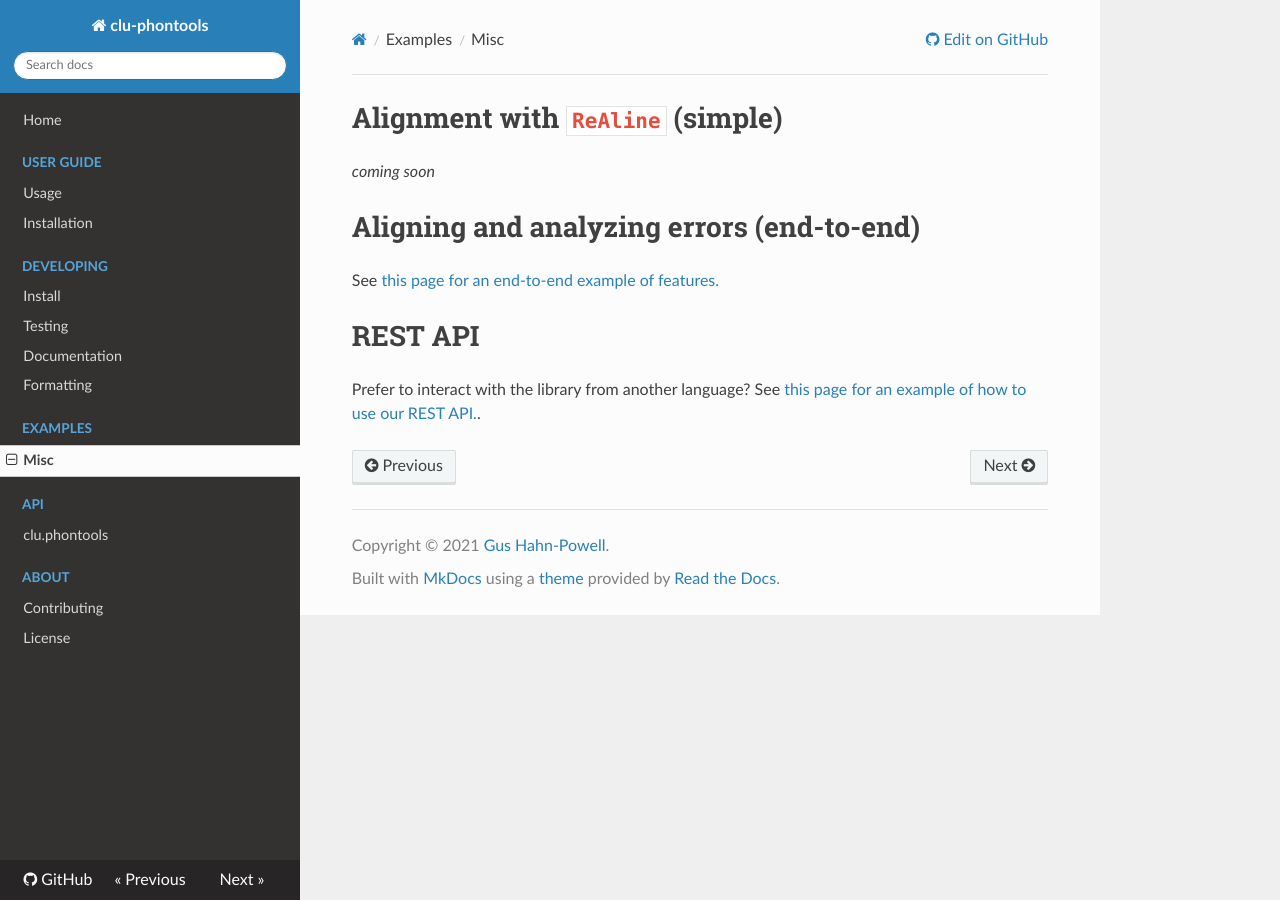
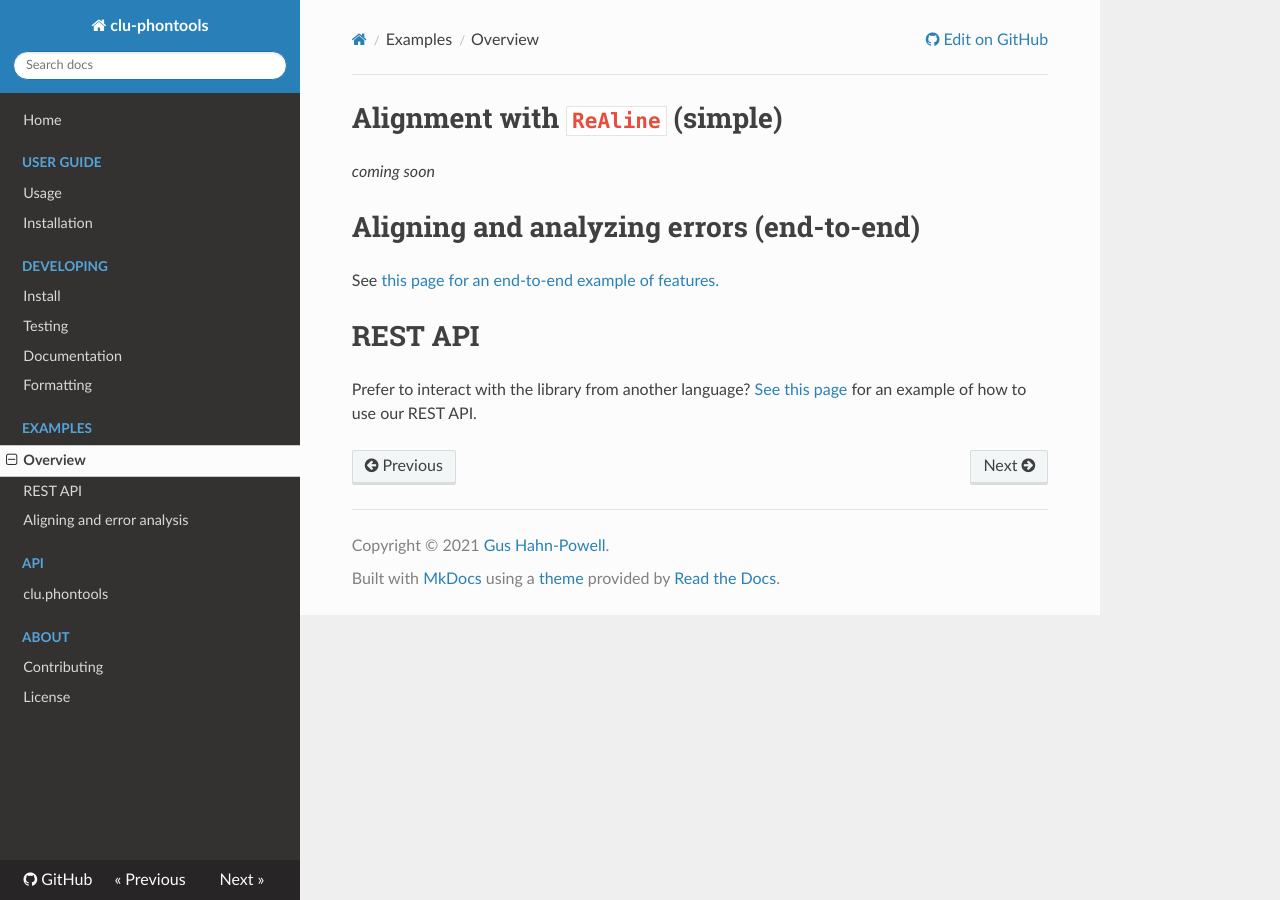
Before and after one commit to clu-ling/clu-phontools, an MkDocs documentation site: the page built from docs/examples/misc.md, in a window 1280 px wide. Built offline with MkDocs 1.6.1, drawn with Linux system fonts in a browser that asks for light colours; nearby versions of some CDN libraries.

Commit message:
No GH snippet

````diff
--- a/docs/examples/misc.md
+++ b/docs/examples/misc.md
@@ -1,8 +1,3 @@
-
-<!-- ```python
-{{ gitsnippet('clu-ling/clu-phontools', 'examples/asu-example.py', 'release') }}
-``` -->
-
 # Alignment with `ReAline` (simple)
 
 _coming soon_
@@ -15,4 +10,4 @@
 
 # REST API
 
-Prefer to interact with the library from another language? See [this page for an example of how to use our REST API.](rest-api.md).
+Prefer to interact with the library from another language? [See this page](rest-api.md) for an example of how to use our REST API.
--- a/mkdocs.yml
+++ b/mkdocs.yml
@@ -36,7 +36,9 @@
         - Documentation: dev/documentation.md
         - Formatting: dev/formatting.md
     - Examples:
-        - Misc: examples/misc.md
+        - Overview: examples/misc.md
+        - REST API: examples/rest-api.md
+        - Aligning and error analysis: examples/asu-use-case.md
     - API:
         - "clu.phontools": api/clu/phontools/index.html
     - About:
````
